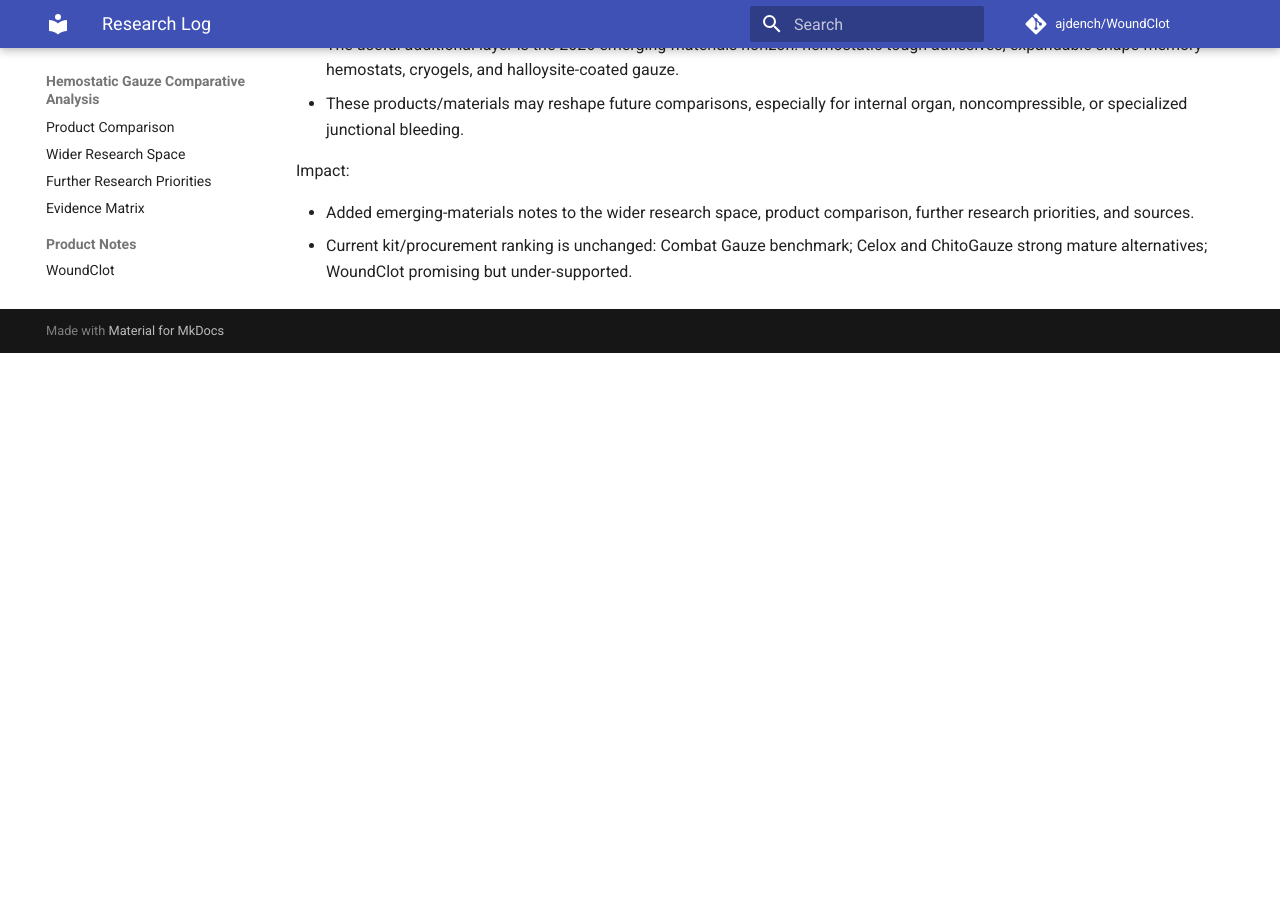
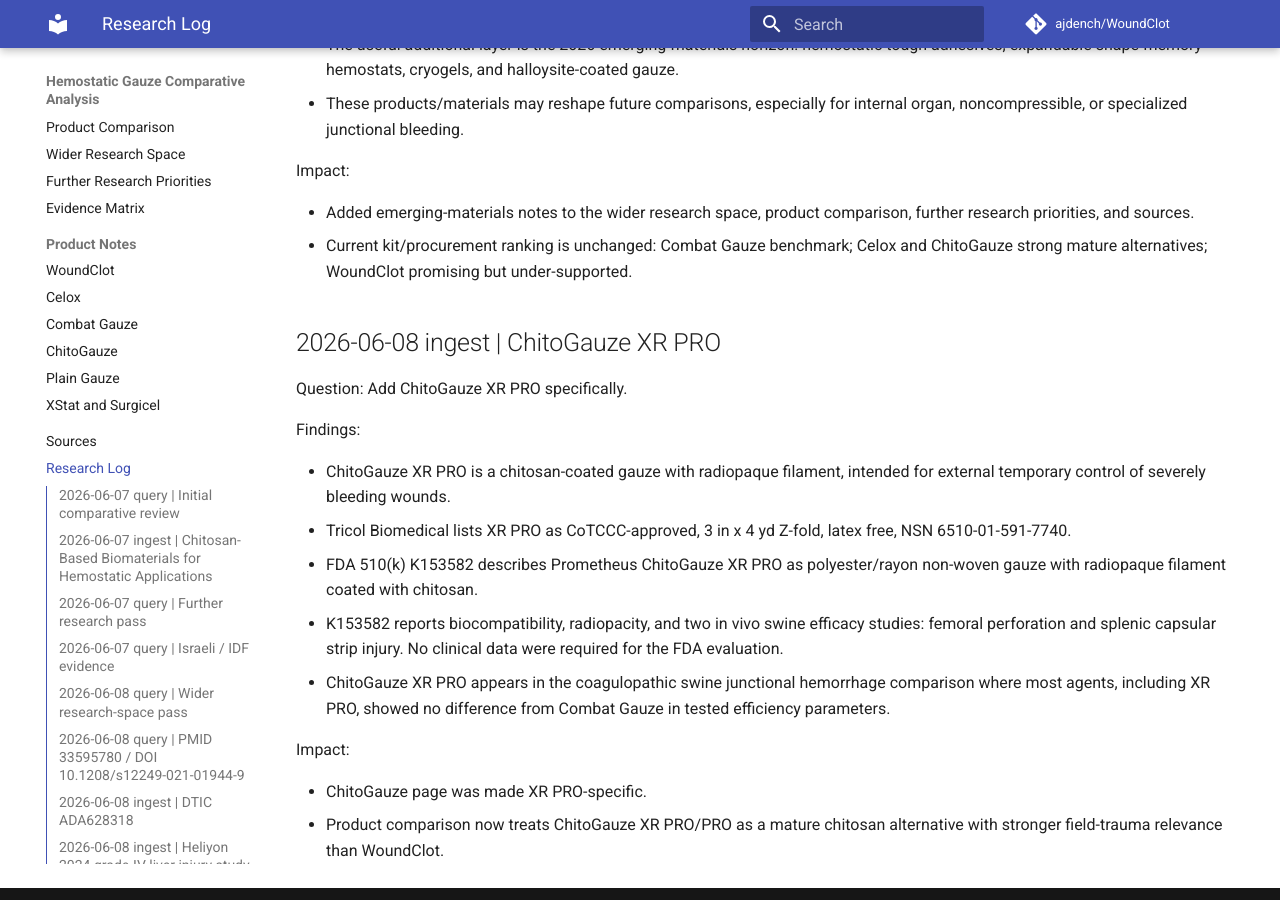
Before and after one commit to ajdench/WoundClot, an MkDocs documentation site: the page built from docs/log.md, in a window 1280 px wide and 900 px high, scrolled down 6386 px. Built offline with MkDocs 1.6.1 and Material for MkDocs 9.7.7, drawn with Linux system fonts in a browser that asks for light colours; comment, search, counter and statistics services are not loaded; before the commit the page ends 6739 px from its top, so only the background shows below that.

Commit message:
Detail ChitoGauze XR PRO comparator

```diff
--- a/docs/log.md
+++ b/docs/log.md
@@ -215,3 +215,20 @@ Impact:
 
 - Added emerging-materials notes to the wider research space, product comparison, further research priorities, and sources.
 - Current kit/procurement ranking is unchanged: Combat Gauze benchmark; Celox and ChitoGauze strong mature alternatives; WoundClot promising but under-supported.
+
+## 2026-06-08 ingest | ChitoGauze XR PRO
+
+Question: Add ChitoGauze XR PRO specifically.
+
+Findings:
+
+- ChitoGauze XR PRO is a chitosan-coated gauze with radiopaque filament, intended for external temporary control of severely bleeding wounds.
+- Tricol Biomedical lists XR PRO as CoTCCC-approved, 3 in x 4 yd Z-fold, latex free, NSN 6510-01-591-7740.
+- FDA 510(k) K153582 describes Prometheus ChitoGauze XR PRO as polyester/rayon non-woven gauze with radiopaque filament coated with chitosan.
+- K153582 reports biocompatibility, radiopacity, and two in vivo swine efficacy studies: femoral perforation and splenic capsular strip injury. No clinical data were required for the FDA evaluation.
+- ChitoGauze XR PRO appears in the coagulopathic swine junctional hemorrhage comparison where most agents, including XR PRO, showed no difference from Combat Gauze in tested efficiency parameters.
+
+Impact:
+
+- ChitoGauze page was made XR PRO-specific.
+- Product comparison now treats ChitoGauze XR PRO/PRO as a mature chitosan alternative with stronger field-trauma relevance than WoundClot.
--- a/docs/products/chitogauze.md
+++ b/docs/products/chitogauze.md
@@ -1,21 +1,27 @@
-# ChitoGauze
+# ChitoGauze XR PRO
 
-ChitoGauze and ChitoGauze PRO are mature chitosan-based hemostatic gauze products.
+ChitoGauze XR PRO is a mature chitosan-based hemostatic gauze product and deserves a more specific position than generic "chitosan gauze."
 
 ## Position
 
-ChitoGauze is a strong alternative in the same mature evidence/guideline ecosystem as Combat Gauze and Celox. It is relevant because it shows that the strongest comparison is not only WoundClot vs Celox, but WoundClot vs the broader CoTCCC-recognized product class.
+ChitoGauze XR PRO is a strong alternative in the same mature evidence/guideline ecosystem as Combat Gauze and Celox. It is relevant because it shows that the strongest comparison is not only WoundClot vs Celox, but WoundClot vs the broader CoTCCC-recognized product class.
+
+Tricol Biomedical describes ChitoGauze XR PRO as a flexible chitosan-coated gauze dressing for external temporary control of severely bleeding wounds, with an x-ray-detectable thread and CoTCCC-approved status. Product details reviewed list a 3 in x 4 yd Z-fold format, latex-free packaging, and NSN 6510-01-591-7740.
+
+FDA 510(k) K153582 identifies Prometheus ChitoGauze XR PRO as a chitosan wound dressing. The summary describes a polyester/rayon non-woven gauze with radiopaque filament, coated with chitosan, z-folded and terminally sterilized. Its indication is external, temporary control of severely bleeding wounds.
 
 ## Mechanism
 
-Like Celox, ChitoGauze uses chitosan's adhesive interaction with blood and tissue to support local hemostasis. This is often described as forming a mucoadhesive physical barrier that may be less dependent on the host coagulation cascade than kaolin.
+Like Celox, ChitoGauze XR PRO uses chitosan's adhesive interaction with blood and tissue to support local hemostasis. This is often described as forming a mucoadhesive physical barrier that may be less dependent on the host coagulation cascade than kaolin.
 
 ## Evidence Role
 
 The Dutch EMS 66-case ChitoGauze study is useful real-world civilian evidence. It provides a model for the kind of human trauma/EMS data WoundClot lacks.
 
-ChitoGauze also appears in swine safety and coagulopathy/prolonged-field-care comparison work alongside Combat Gauze and Celox. Its relevance to this wiki is that it belongs in the mature comparison set; WoundClot should be compared not only with Celox, but with this broader CoTCCC-recognized ecosystem.
+FDA K153582 reports non-clinical performance testing including biocompatibility, radiopacity, and in vivo efficacy. Two swine studies are described: a 6 mm femoral perforation injury model for the 4 in x 4 yd product size and a splenic capsular strip injury model for a smaller dressing; in both, the device controlled bleeding at least as well as the competitive reference product. The FDA summary states no clinical data were required for that device evaluation.
+
+ChitoGauze XR PRO also appears in a coagulopathic swine junctional hemorrhage comparison alongside Combat Gauze, Celox Rapid, ChitoSAM, XStat 30, EVARREST, TAC Wrapping Gauze, and BloodSTOP IX. In that study, most agents, including ChitoGauze XR PRO, showed no difference from Combat Gauze in tested efficiency parameters, while BloodSTOP IX performed worse. This makes XR PRO stronger than WoundClot in the general comparison because it has field-relevant animal comparison data against the benchmark product.
 
 ## Limitation
 
-ChitoGauze is not the primary focus of this WoundClot-led review, and direct clinical head-to-head evidence across all mature products remains limited.
+ChitoGauze XR PRO is not the primary focus of this WoundClot-led review, and direct clinical head-to-head evidence across all mature products remains limited. The strongest product-specific human trauma evidence in this wiki remains stronger for Celox than for ChitoGauze XR PRO, but XR PRO belongs clearly above WoundClot in the current field-trauma evidence hierarchy.
```
Also changed, not shown: docs/index.md (+1 -1 lines), docs/product-comparison.md (+3 -3 lines), docs/sources.md (+2 -0 lines), docs/wider-research-space.md (+3 -3 lines).
